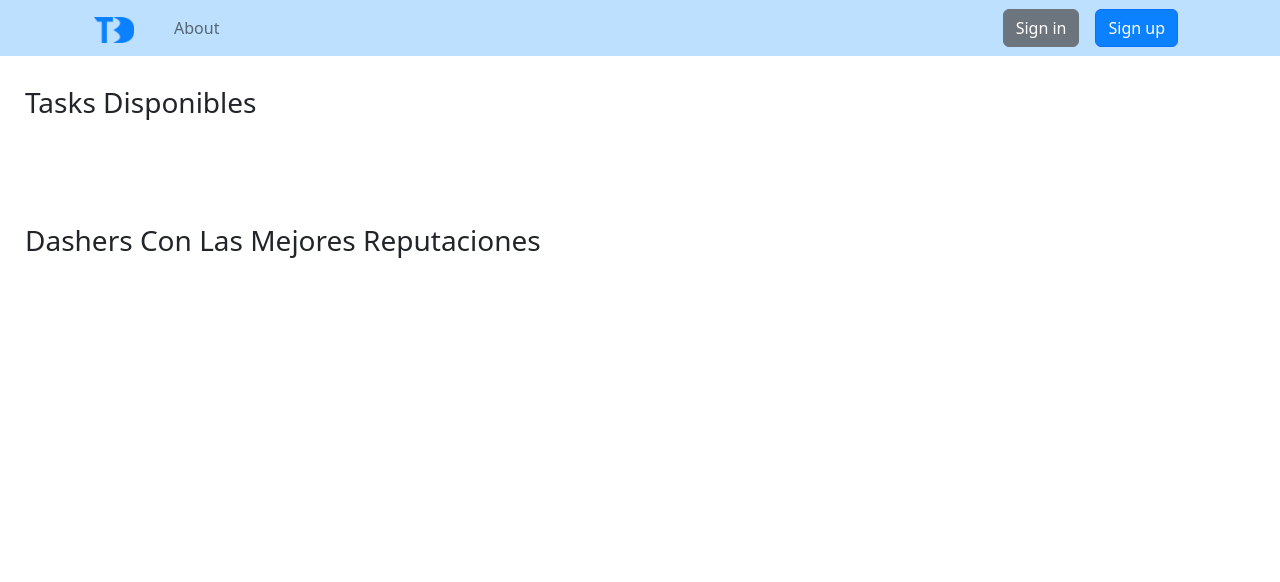
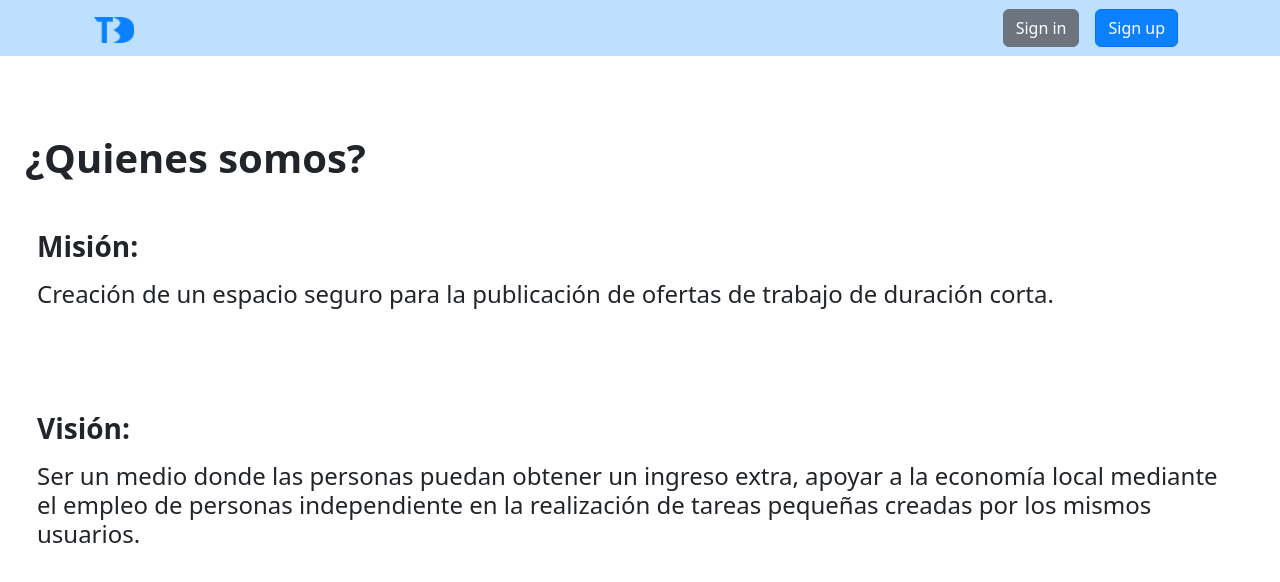
Before and after one commit to DannyMannn/TaskDash, a PHP site: page /home.php in a window 1280 px wide. Shown: the top 582 px of the page. Run offline with PHP 8.4, Linux system fonts and the light colour scheme.

Commit message:
home view and some styles

```diff
--- a/client/css/mainStyles.css
+++ b/client/css/mainStyles.css
@@ -67,5 +67,3 @@
     color: black;
     background: lightgray;
 }
-
-/*add scree-size meta*/
--- a/client/html/components/navBar.php
+++ b/client/html/components/navBar.php
@@ -1,6 +1,6 @@
 <div class="container-fluid" style="background-color: #bde0fe;">
     <div class="container-md">
-        <nav class="navbar navbar-expand-lg">
+        <nav class="navbar navbar-expand-md">
             <div class="container-fluid">
                 <a class="navbar-brand" href="./home.php">
                     <img src="../../imgs/taskdash.png"  width="40" alt="Taskdash" />
@@ -29,9 +29,6 @@
                             <a class="nav-link" href="../templates/myProfile.php">My Profile</a>
                         </li>
                     <?php } ?>
-                        <li class="nav-item px-3">
-                            <a class="nav-link" aria-current="page" href="#">About</a>
-                        </li>
                     </ul>
                     <!-- IF USER IN SESSION-->
                     <div class="d-flex">
--- a/client/html/templates/home.php
+++ b/client/html/templates/home.php
@@ -18,12 +18,31 @@
                     $firstName = $_SESSION['firstName'];
                     echo "<h1>¡Hola! $firstName</h1><br>"; ?>
                 </div>
+                <h3>Tasks Disponibles</h3>
+                <br><br><br><br>
+
+                <h3>Dashers Con Las Mejores Reputaciones</h3>
+            <?php }else{ ?>
+                <div class=" row mt-4 py-2">
+                    <p><strong><h1>¿Quienes somos?</h1></strong></p>
+                </div>
+                <div class="container-fluid">
+                    <p><strong><h3>Misión:</h3></strong></p>
+                    <p><h4> Creación de un espacio seguro para la publicación de
+                        ofertas de trabajo de duración corta.
+                    </h4></p>
+                    <br><br><br>
+                </div>
+                <div class="container-fluid">
+                    <p><strong><h3>Visión:</h3></strong></p>
+                    <p><h4>Ser un medio donde las personas puedan obtener un ingreso extra,
+                        apoyar a la economía local mediante el empleo de personas
+                        independiente en la realización de tareas pequeñas creadas
+                        por los mismos usuarios.
+                    </h4></p>
+                </div>
             <?php } ?>
 
-        <h3>Tasks Disponibles</h3>
-        <br><br><br><br>
-
-        <h3>Dashers Con Las Mejores Reputaciones</h3>
     </div>
 
     <script src="https://cdn.jsdelivr.net/npm/bootstrap@5.2.2/dist/js/bootstrap.bundle.min.js" integrity="sha384-OERcA2EqjJCMA+/3y+gxIOqMEjwtxJY7qPCqsdltbNJuaOe923+mo//f6V8Qbsw3" crossorigin="anonymous"></script>
--- a/client/html/templates/task.php
+++ b/client/html/templates/task.php
@@ -27,7 +27,7 @@
 
                 echo "<div class='my-card rounded shadow'>";
                 echo    "<h2>Pago: \${$task['payment']}</h2>";
-                echo    "<h2>Descripción: {$task['description']}</h2>";
+                echo    "<h2>Descripción: {$task['description']}</h4>";
                 echo    "Creada por: ".$creator['firstName']." ".$creator['lastName'];
                 echo "</div>";
 
--- a/client/html/templates/tasks.php
+++ b/client/html/templates/tasks.php
@@ -35,8 +35,8 @@
             <?php echo "<a href='./task.php?ID={$row['taskId']}' class='my-a my-card rounded shadow'>"  ?>
 
                     <h2><?php print("Pago: \$".$row['payment'])  ?></h2>
-                    <h2><?php print("Descripción: ".$row['description'])  ?></h2>
-                    <h2><?php print("Creada por: ".$creator['firstName']." ".$creator['lastName'] )  ?></h2>
+                    <h4><?php print("Descripción: ".$row['description'])  ?></h4>
+                    <h5><?php print("Creada por: ".$creator['firstName']." ".$creator['lastName'] )  ?></h5>
 
             <?php echo "</a>" ?>
 
```
Also changed, not shown: client/html/templates/about.php (added, +20 -0 lines).
